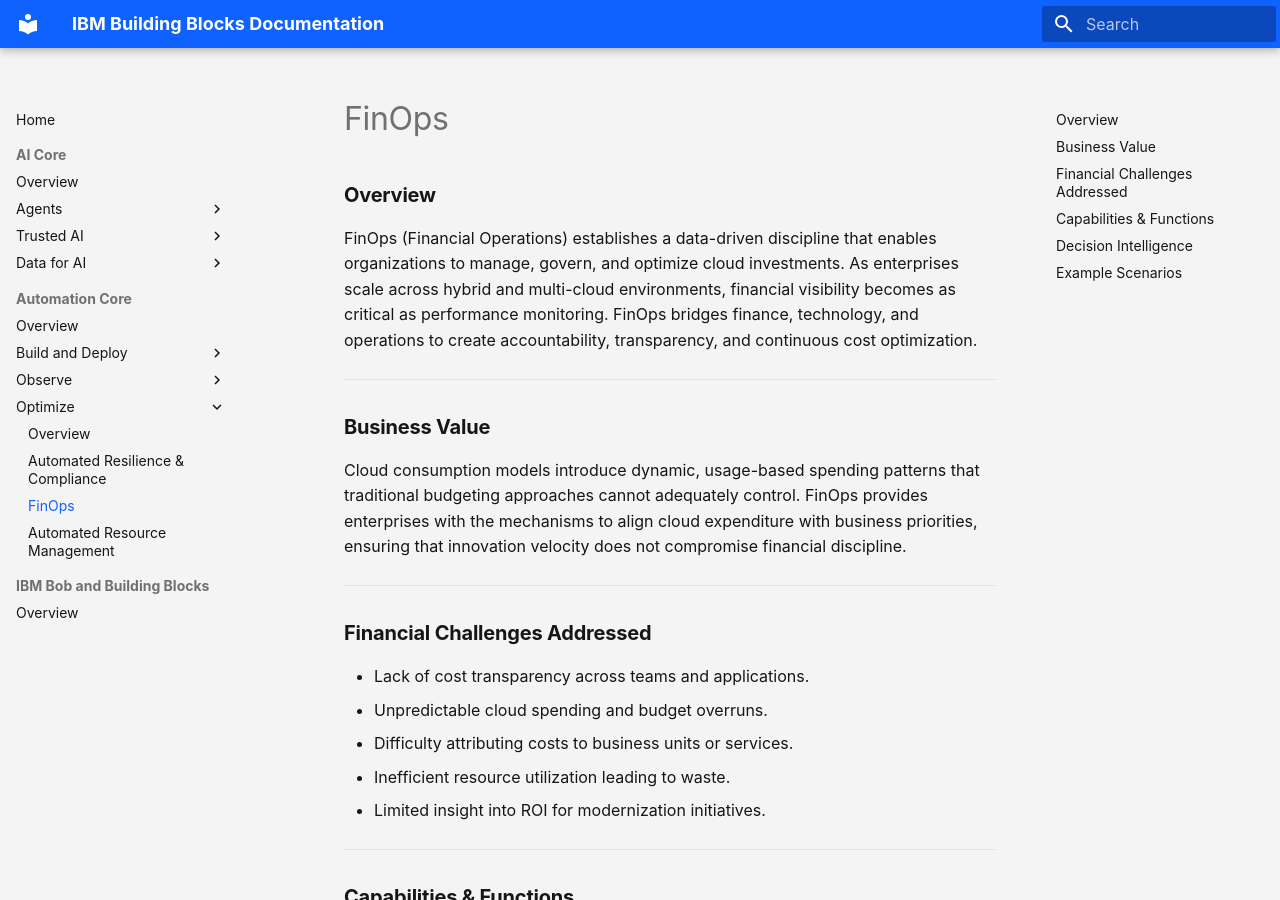
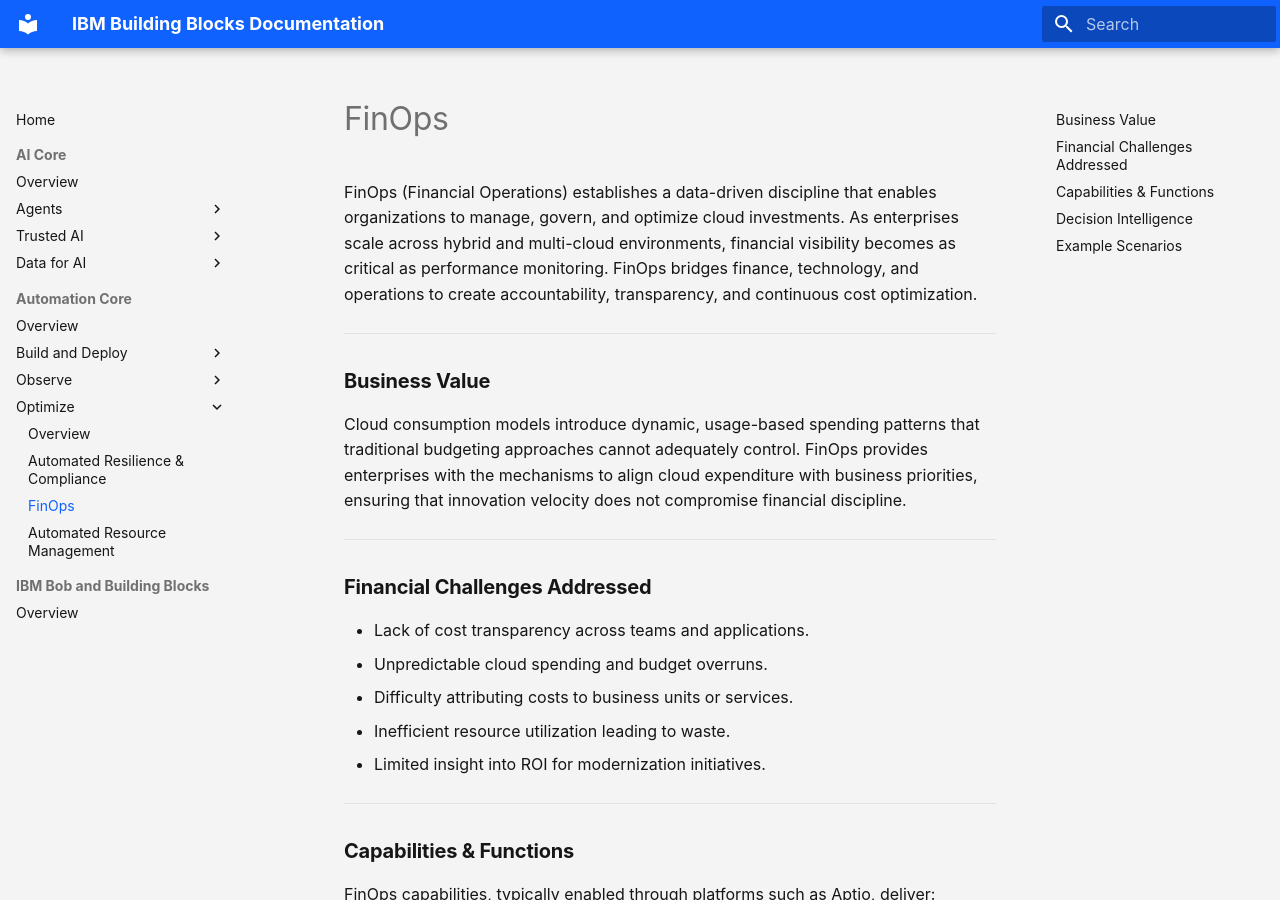
Before and after one commit to ibm-self-serve-assets/building-blocks-docs, an MkDocs documentation site: the page built from docs-src/automation-core/optimize/finops.md, in a window 1280 px wide and 900 px high. Built offline with MkDocs 1.6.1 and Material for MkDocs 9.7.7, drawn with Linux system fonts in a browser that asks for light colours.

Commit message:
Remove Overview section from FinOps documentation
Removed the 'Overview' section header from the FinOps documentation.

```diff
--- a/docs-src/automation-core/optimize/finops.md
+++ b/docs-src/automation-core/optimize/finops.md
@@ -1,5 +1,3 @@
-
-### **Overview**
 
 FinOps (Financial Operations) establishes a data-driven discipline that
 enables organizations to manage, govern, and optimize cloud investments.
```
